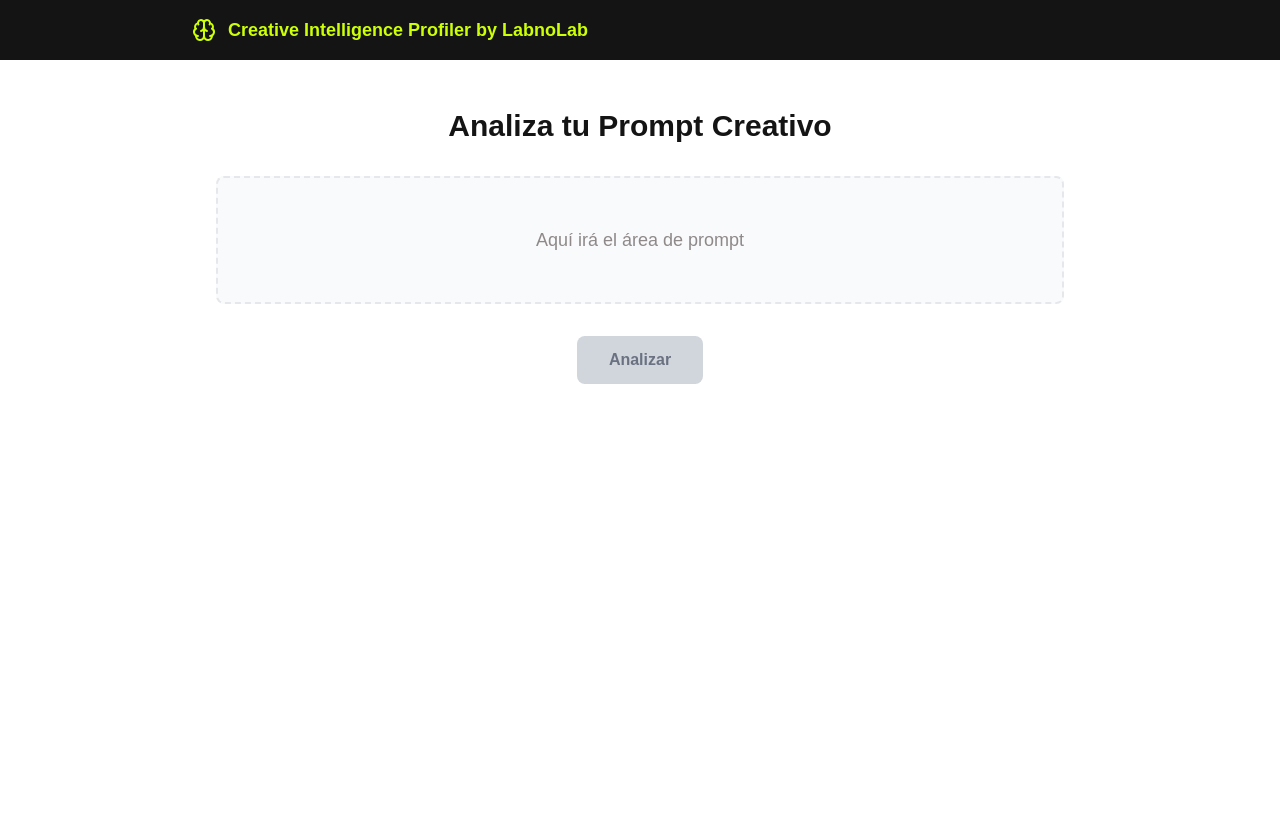
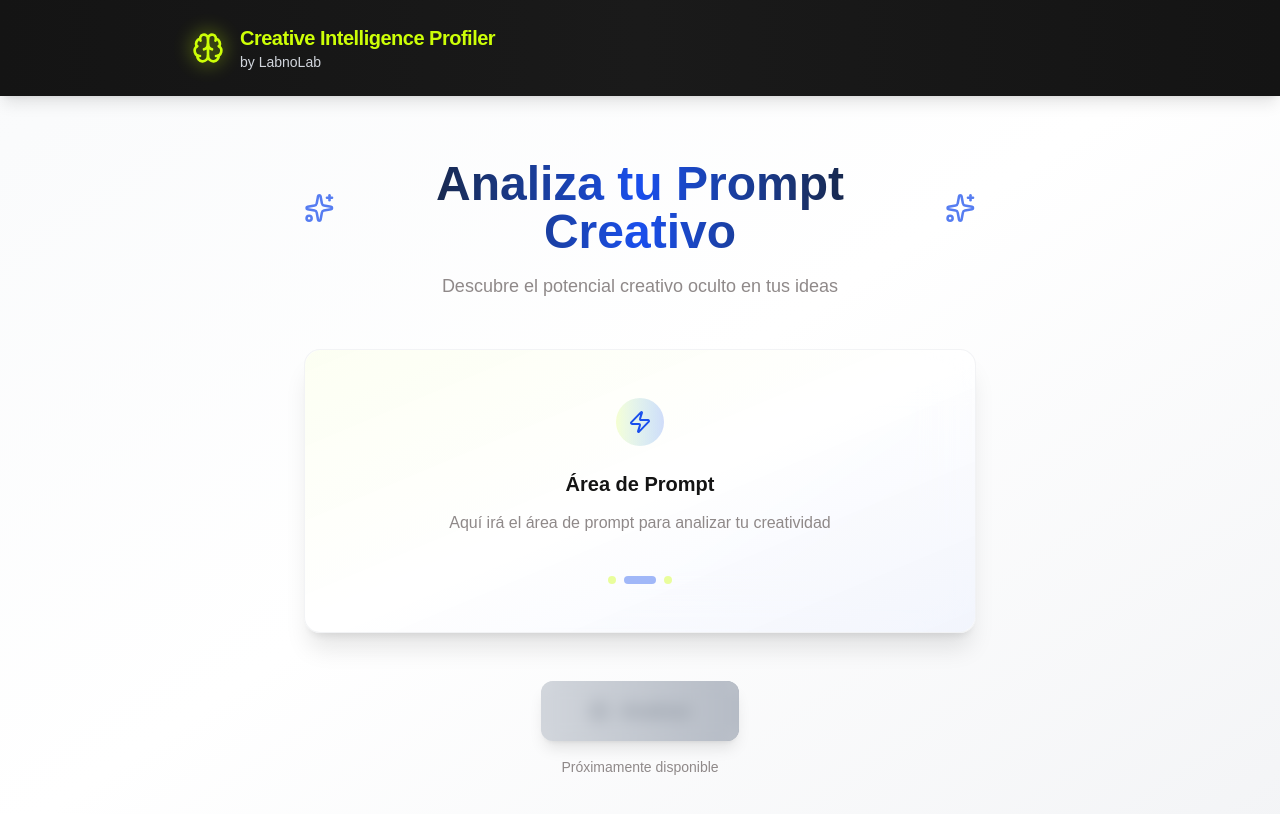
Before and after one commit to LabnoLab/estudio-creatibo-labnolab, a Next.js app: page / in a window 1280 px wide. Shown: the top 814 px of the page. Built offline with nearby package versions, Linux system fonts and the light colour scheme.

Commit message:
v0.3: Diseño UX/UI moderno con glassmorphism

```diff
--- a/src/app/page.tsx
+++ b/src/app/page.tsx
@@ -1,43 +1,111 @@
-import { Brain } from "lucide-react";
+import { Brain, Sparkles, Zap } from "lucide-react";
 
 export default function Home() {
   return (
-    <div className="min-h-screen bg-white">
-      {/* Header Simple */}
-      <header className="bg-[#141414] px-6 py-4">
-        <div className="max-w-4xl mx-auto flex items-center space-x-3">
-          <Brain className="h-6 w-6 text-[#cdff07]" />
-          <h1 className="text-lg font-semibold text-[#cdff07]">
-            Creative Intelligence Profiler by LabnoLab
+    <div className="min-h-screen bg-gradient-to-br from-gray-50 via-white to-gray-100">
+      {/* Header Moderno con Gradiente */}
+      <header className="bg-gradient-to-r from-[#141414] via-[#1a1a1a] to-[#141414] px-6 py-6 shadow-lg">
+        <div className="max-w-4xl mx-auto">
+          <div className="flex items-center space-x-4 group">
+            <div className="relative">
+              <Brain className="h-8 w-8 text-[#cdff07] group-hover:scale-110 transition-transform duration-300" />
+              <div className="absolute -inset-1 bg-[#cdff07] opacity-20 rounded-full blur-sm group-hover:opacity-30 transition-opacity"></div>
+            </div>
+            <div>
+              <h1 className="text-xl font-bold text-[#cdff07] tracking-tight">
+                Creative Intelligence Profiler
               </h1>
+              <p className="text-sm text-gray-300 font-medium">by LabnoLab</p>
+            </div>
+          </div>
         </div>
       </header>
 
-      {/* Área Principal */}
-      <main className="max-w-4xl mx-auto px-6 py-12">
-        <div className="text-center mb-8">
-          <h2 className="text-3xl font-bold text-[#141414] mb-4">
+      {/* Área Principal con Centrado Elegante */}
+      <main className="max-w-4xl mx-auto px-6 py-16 flex items-center justify-center min-h-[calc(100vh-120px)]">
+        <div className="w-full max-w-2xl space-y-12">
+
+          {/* Título Principal con Jerarquía Visual */}
+          <div className="text-center space-y-4">
+            <div className="flex items-center justify-center space-x-3 mb-4">
+              <Sparkles className="h-8 w-8 text-[#1a4fed] animate-pulse" />
+              <h2 className="text-4xl md:text-5xl font-bold bg-gradient-to-r from-[#141414] via-[#1a4fed] to-[#141414] bg-clip-text text-transparent">
                 Analiza tu Prompt Creativo
               </h2>
+              <Sparkles className="h-8 w-8 text-[#1a4fed] animate-pulse" />
             </div>
-
-        {/* Área de Prompt Placeholder */}
-        <div className="bg-gray-50 border-2 border-dashed border-gray-200 rounded-lg p-12 text-center mb-8">
-          <p className="text-[#8f8989] text-lg">
-            Aquí irá el área de prompt
+            <p className="text-lg text-[#8f8989] font-medium max-w-lg mx-auto leading-relaxed">
+              Descubre el potencial creativo oculto en tus ideas
             </p>
           </div>
 
-        {/* Botón Analizar */}
-        <div className="text-center">
+          {/* Card Elegante para el Prompt */}
+          <div className="group">
+            <div className="relative bg-white/70 backdrop-blur-xl border border-gray-200/50 rounded-2xl p-12 shadow-xl hover:shadow-2xl transition-all duration-300 hover:-translate-y-1">
+              {/* Gradiente de fondo sutil */}
+              <div className="absolute inset-0 bg-gradient-to-br from-[#cdff07]/5 via-transparent to-[#1a4fed]/5 rounded-2xl"></div>
+
+              {/* Contenido del placeholder */}
+              <div className="relative z-10 text-center space-y-6">
+                <div className="flex items-center justify-center space-x-3">
+                  <div className="h-12 w-12 rounded-full bg-gradient-to-r from-[#cdff07]/20 to-[#1a4fed]/20 flex items-center justify-center group-hover:scale-110 transition-transform duration-300">
+                    <Zap className="h-6 w-6 text-[#1a4fed]" />
+                  </div>
+                </div>
+
+                <div className="space-y-3">
+                  <h3 className="text-xl font-semibold text-[#141414]">Área de Prompt</h3>
+                  <p className="text-[#8f8989] leading-relaxed">
+                    Aquí irá el área de prompt para analizar tu creatividad
+                  </p>
+                </div>
+
+                {/* Indicadores visuales sutiles */}
+                <div className="flex items-center justify-center space-x-2 pt-4">
+                  <div className="h-2 w-2 rounded-full bg-[#cdff07]/40"></div>
+                  <div className="h-2 w-8 rounded-full bg-[#1a4fed]/40"></div>
+                  <div className="h-2 w-2 rounded-full bg-[#cdff07]/40"></div>
+                </div>
+              </div>
+
+              {/* Brillo sutil en hover */}
+              <div className="absolute inset-0 rounded-2xl bg-gradient-to-r from-transparent via-white/10 to-transparent opacity-0 group-hover:opacity-100 transition-opacity duration-300"></div>
+            </div>
+          </div>
+
+          {/* Botón Moderno con Efectos */}
+          <div className="text-center space-y-4">
             <button
               disabled
-            className="bg-gray-300 text-gray-500 px-8 py-3 rounded-lg font-semibold cursor-not-allowed"
+              className="relative inline-flex items-center justify-center px-12 py-4 text-lg font-semibold rounded-xl bg-gradient-to-r from-gray-300 to-gray-400 text-gray-600 cursor-not-allowed shadow-lg overflow-hidden group"
             >
-            Analizar
+              {/* Efecto de fondo animado (para cuando esté habilitado) */}
+              <div className="absolute inset-0 bg-gradient-to-r from-[#cdff07] to-[#b8e600] opacity-0 group-hover:opacity-100 transition-opacity duration-300"></div>
+
+              {/* Contenido del botón */}
+              <div className="relative flex items-center space-x-3">
+                <Brain className="h-5 w-5" />
+                <span>Analizar</span>
+              </div>
+
+              {/* Overlay para estado deshabilitado */}
+              <div className="absolute inset-0 bg-gray-300/50 backdrop-blur-sm"></div>
             </button>
+
+            <p className="text-sm text-[#8f8989] font-medium">
+              Próximamente disponible
+            </p>
+          </div>
+
         </div>
       </main>
+
+      {/* Elementos decorativos de fondo */}
+      <div className="fixed inset-0 pointer-events-none overflow-hidden -z-10">
+        <div className="absolute top-20 left-10 h-32 w-32 rounded-full bg-[#cdff07]/10 blur-3xl"></div>
+        <div className="absolute bottom-20 right-10 h-40 w-40 rounded-full bg-[#1a4fed]/10 blur-3xl"></div>
+        <div className="absolute top-1/2 left-1/2 transform -translate-x-1/2 -translate-y-1/2 h-64 w-64 rounded-full bg-gradient-to-r from-[#cdff07]/5 to-[#1a4fed]/5 blur-3xl"></div>
+      </div>
     </div>
   );
 }
```
Lines whose indentation alone changed are shown as unchanged.
